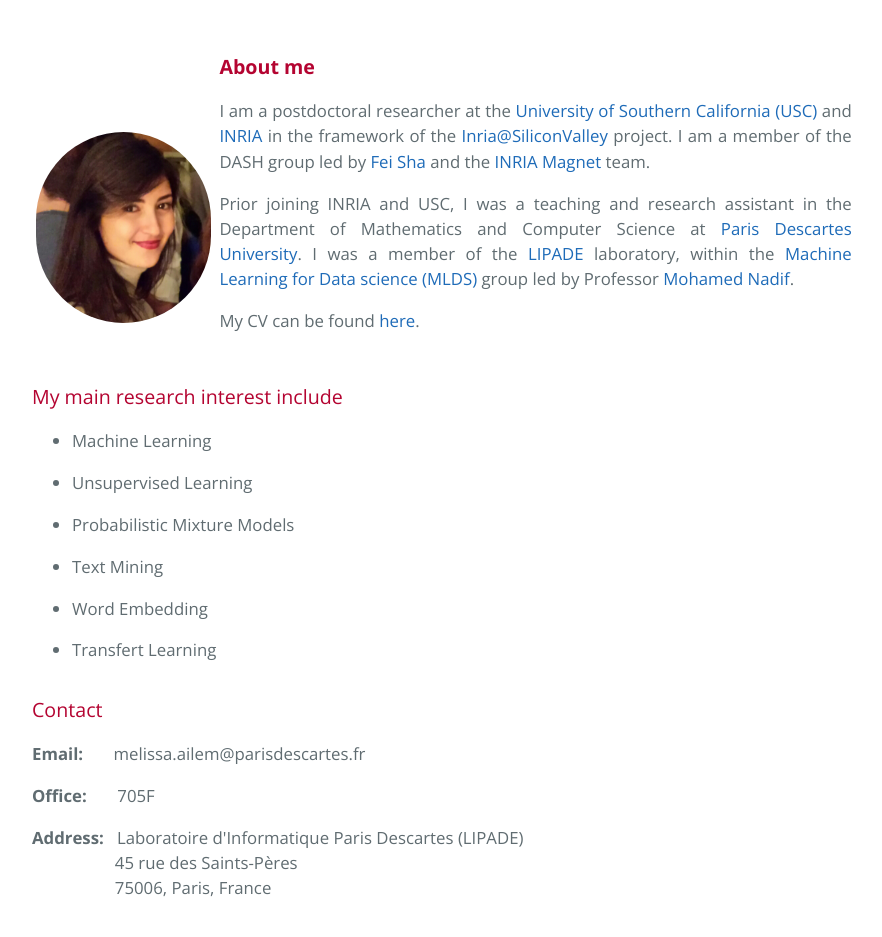
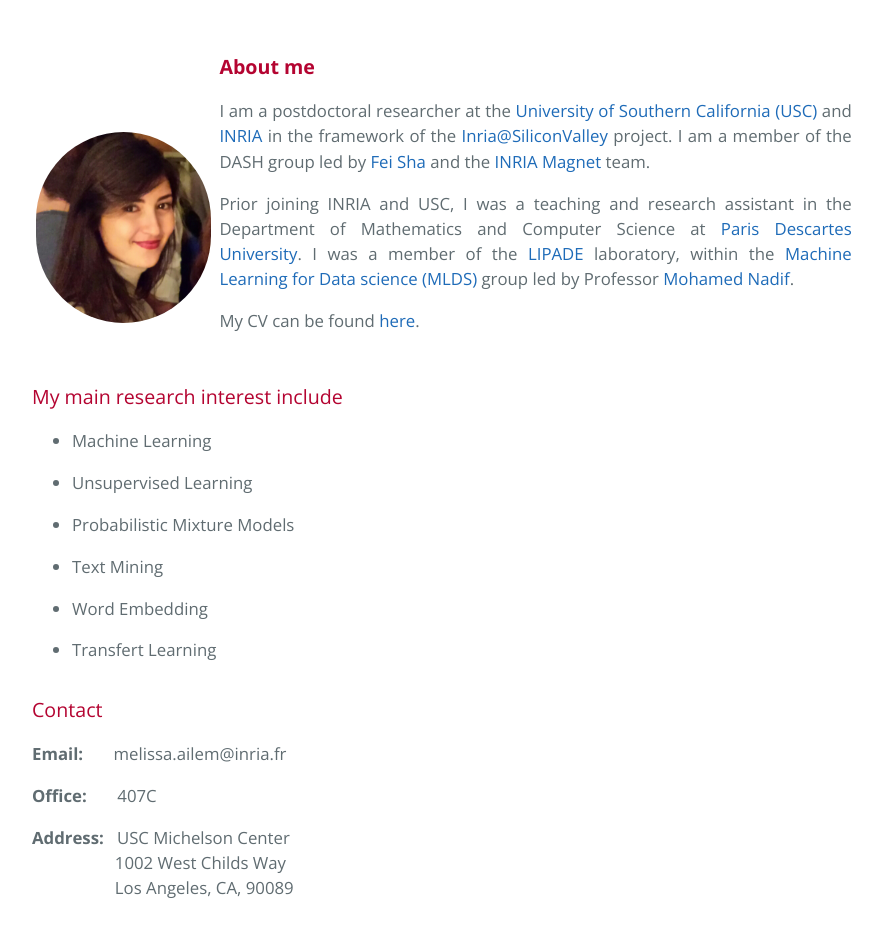
Before and after one commit to melailem/melailem.github.io, a plain HTML site: page index.html in a window 1280 px wide. Shown: the part 75-1012 px from the top of the page, without its empty margins (192-1074 px from the left). Drawn offline with nearby package versions, Linux system fonts and the light colour scheme.

Commit message:
adding file

```diff
--- a/index.html
+++ b/index.html
@@ -59,9 +59,11 @@
 
 <h3>
 <a id="contact" class="anchor" href="#designer-templates" aria-hidden="true"><span aria-hidden="true" class="octicon octicon-link"></span></a>Contact</h3>
-<p class="contact" ><strong>Email:</strong> &nbsp;&nbsp;&nbsp;&nbsp;&nbsp; melissa.ailem@parisdescartes.fr</p>
-<p class="contact" ><strong>Office:</strong> &nbsp;&nbsp;&nbsp;&nbsp;&nbsp; 705F</p>
-<p class="contact" ><strong style="text-align:left">Address:&nbsp;&nbsp;</strong><span style="text-align:start">  Laboratoire d'Informatique Paris Descartes (LIPADE)</span> <br> <span style="text-align:start"> &nbsp;&nbsp; &nbsp;&nbsp; &nbsp;&nbsp; &nbsp;&nbsp;&nbsp;&nbsp;&nbsp;&nbsp;&nbsp;&nbsp;&nbsp;  45 rue des Saints-Pères </span><br><span style="text-align:start">&nbsp;&nbsp; &nbsp;&nbsp; &nbsp;&nbsp; &nbsp;&nbsp;&nbsp;&nbsp;&nbsp;&nbsp;&nbsp;&nbsp;&nbsp; 75006, Paris, France</span> </p>
+<p class="contact" ><strong>Email:</strong> &nbsp;&nbsp;&nbsp;&nbsp;&nbsp; melissa.ailem@inria.fr</p>
+<p class="contact" ><strong>Office:</strong> &nbsp;&nbsp;&nbsp;&nbsp;&nbsp; 407C</p>
+<p class="contact" ><strong style="text-align:left">Address:&nbsp;&nbsp;</strong><span style="text-align:start">
+USC Michelson Center</span> <br> <span style="text-align:start"> &nbsp;&nbsp; &nbsp;&nbsp; &nbsp;&nbsp; &nbsp;&nbsp;&nbsp;&nbsp;&nbsp;&nbsp;&nbsp;&nbsp;&nbsp;  1002 West Childs Way
+ </span><br><span style="text-align:start">&nbsp;&nbsp; &nbsp;&nbsp; &nbsp;&nbsp; &nbsp;&nbsp;&nbsp;&nbsp;&nbsp;&nbsp;&nbsp;&nbsp;&nbsp; Los Angeles, CA, 90089</span> </p>
 
 
 
```
